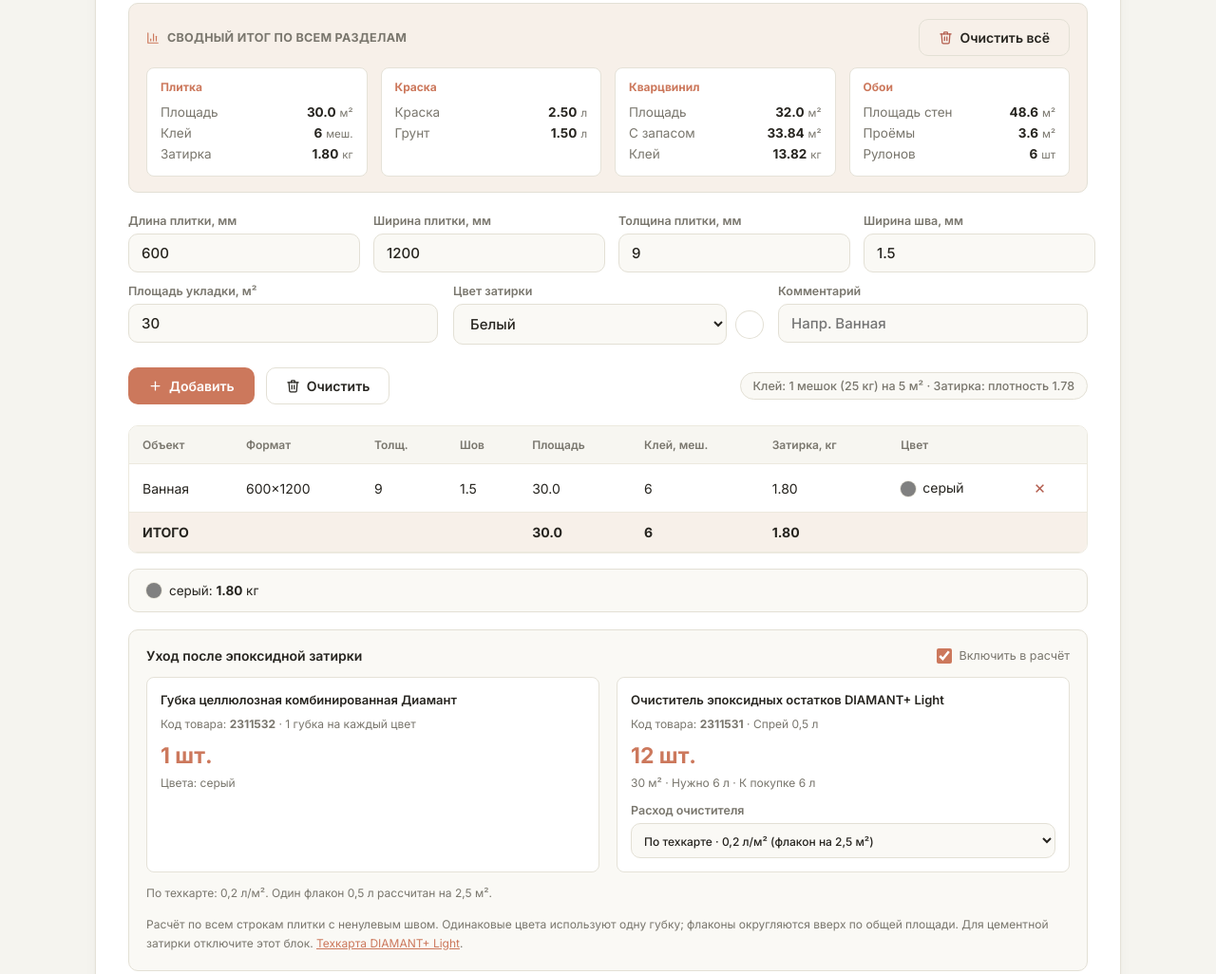
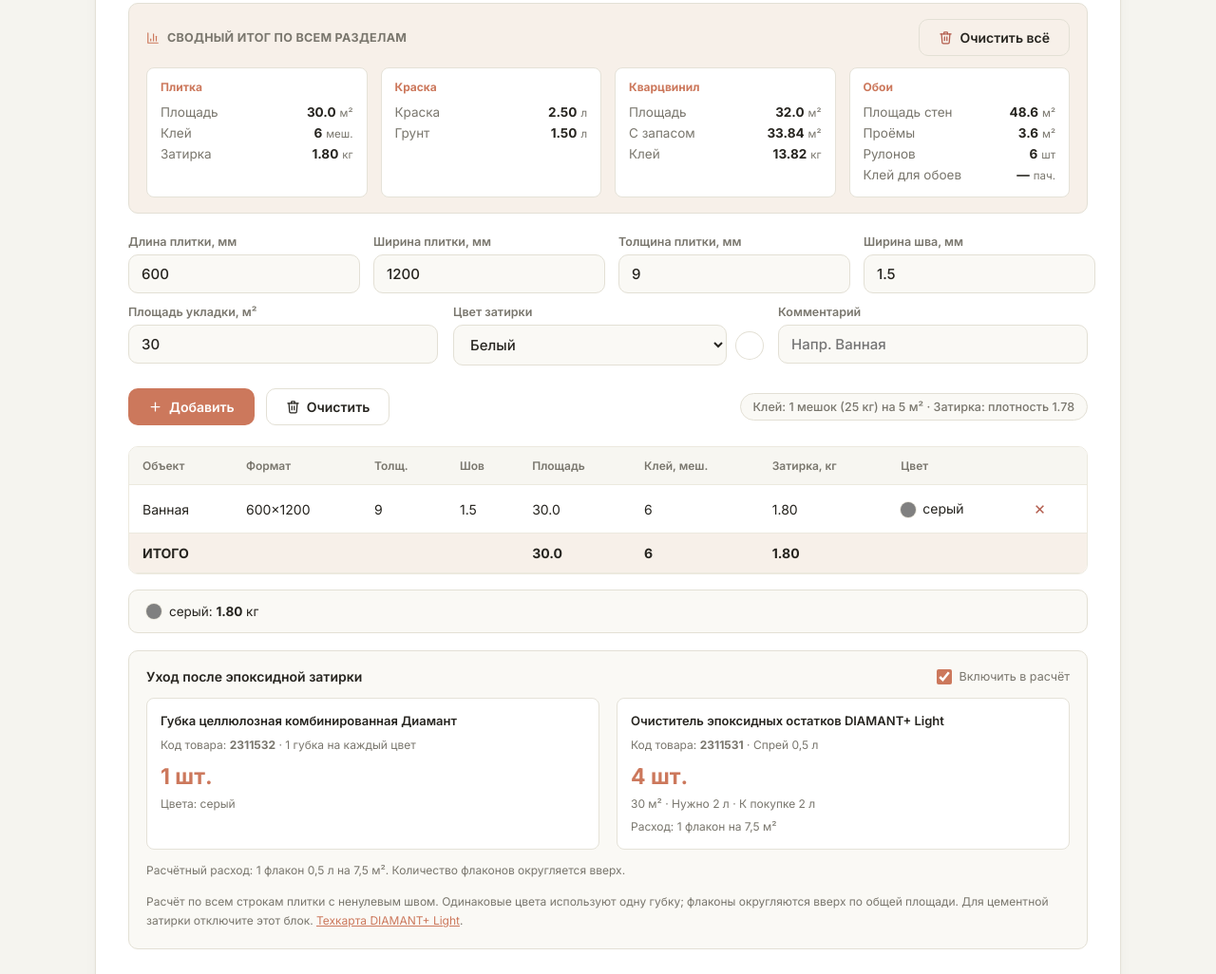
Before and after one commit to Sepewka/materialy, a plain HTML site: page index.html in a window 1280 px wide. Shown: the part 199-1225 px from the top of the page at 95% size. Drawn offline with Linux system fonts and the light colour scheme.

Commit message:
Enhance wallpaper glue calculation inputs
Added glue coverage and reserve input fields for wallpaper calculations.

```diff
--- a/index.html
+++ b/index.html
@@ -541,6 +541,7 @@
                     <div class="summary-block-row"><span>Площадь стен</span><span class="summary-value"><strong id="sumWpArea">0</strong><span class="unit">м²</span></span></div>
                     <div class="summary-block-row"><span>Проёмы</span><span class="summary-value"><strong id="sumWpOpenings">0</strong><span class="unit">м²</span></span></div>
                     <div class="summary-block-row"><span>Рулонов</span><span class="summary-value"><strong id="sumWpRolls">0</strong><span class="unit">шт</span></span></div>
+                    <div class="summary-block-row"><span>Клей для обоев</span><span class="summary-value"><strong id="sumWpGlue">—</strong><span class="unit">пач.</span></span></div>
                 </div>
             </div>
         </div>
@@ -643,13 +644,7 @@
                             <div class="tile-care-meta">Код товара: <strong>2311531</strong> · Спрей 0,5 л</div>
                             <div class="tile-care-quantity" id="tileCareBottles">0 шт.</div>
                             <div class="tile-care-meta" id="tileCareVolume"></div>
-                            <div class="form-group">
-                                <label for="tileCareCoverage">Расход очистителя</label>
-                                <select id="tileCareCoverage">
-                                    <option value="2.5">По техкарте · 0,2 л/м² (флакон на 2,5 м²)</option>
-                                    <option value="15">По опыту · флакон на 15 м²</option>
-                                </select>
-                            </div>
+                            <div class="tile-care-meta">Расход: 1 флакон на 7,5 м²</div>
                         </div>
                     </div>
                     <p class="tile-care-note" id="tileCareNote"></p>
@@ -830,6 +825,25 @@
                 Добавить дверь
             </button>
 
+            <div class="sub-label" style="margin-top:18px;">Клей для обоев</div>
+            <div class="grid-2" style="margin-top:8px;">
+                <div class="form-group">
+                    <label for="wpGlueCoverage">Покрытие одной пачки, м²</label>
+                    <input type="number" id="wpGlueCoverage" min="0.1" step="0.1" placeholder="Укажите с упаковки клея">
+                    <span class="hint">Для выбранного типа обоев. Если указан диапазон, берите меньшее значение.</span>
+                </div>
+                <div class="form-group">
+                    <label for="wpGlueReserve">Запас клея, %</label>
+                    <input type="number" id="wpGlueReserve" value="0" min="0" max="100" step="1">
+                    <span class="hint">Настройки общие для всех добавленных комнат.</span>
+                </div>
+            </div>
+            <div class="color-summary" style="margin-top:12px;" aria-live="polite">
+                <div class="color-summary-item">Под оклейку: <strong id="wpGlueArea">0</strong> м²</div>
+                <div class="color-summary-item">К покупке: <strong id="wpGluePacks">—</strong> пач.</div>
+                <div class="tile-care-meta" id="wpGlueHint">Укажите покрытие одной пачки.</div>
+            </div>
+
             <div class="sub-label" style="margin-top:18px;">Параметры рулона</div>
             <div class="grid-3" style="margin-top:8px;">
                 <div class="form-group">
@@ -1012,7 +1026,7 @@
         function renderTileCare() {
             const enabled = document.getElementById('tileCareEnabled').checked;
             document.getElementById('tileCareContent').hidden = !enabled;
-            const coverage = document.getElementById('tileCareCoverage').value === '15' ? 15 : 2.5;
+            const coverage = 7.5;
             const entries = tileEntries.filter(entry => Number(entry.joint) > 0 && Number(entry.area) > 0);
             const area = entries.reduce((sum, entry) => sum + Number(entry.area), 0);
             const colors = [...new Set(entries.map(entry => entry.color))];
@@ -1023,22 +1037,18 @@
             document.getElementById('tileCareColors').textContent = colors.length ? 'Цвета: ' + colors.join(', ') : 'Добавьте плитку с ненулевым швом';
             document.getElementById('tileCareBottles').textContent = (enabled ? bottles : 0) + ' шт.';
             document.getElementById('tileCareVolume').textContent = format(area) + ' м² · Нужно ' + format(liters) + ' л · К покупке ' + format(bottles * 0.5) + ' л';
-            document.getElementById('tileCareNote').textContent = coverage === 15
-                ? 'Выбран расчёт по опыту: 1 флакон на 15 м². Это в 6 раз меньше расхода из техкарты; фактический расход зависит от поверхности и загрязнения.'
-                : 'По техкарте: 0,2 л/м². Один флакон 0,5 л рассчитан на 2,5 м².';
+            document.getElementById('tileCareNote').textContent = 'Расчётный расход: 1 флакон 0,5 л на 7,5 м². Количество флаконов округляется вверх.';
         }
 
         function setupTileCare() {
             const enabled = document.getElementById('tileCareEnabled');
-            const coverage = document.getElementById('tileCareCoverage');
             try {
                 const saved = JSON.parse(localStorage.getItem('tileCareSettings') || '{}');
                 enabled.checked = saved.enabled !== false;
-                coverage.value = saved.coverage === '15' ? '15' : '2.5';
             } catch (e) {}
-            [enabled, coverage].forEach(control => control.addEventListener('change', function() {
+            [enabled].forEach(control => control.addEventListener('change', function() {
                 try {
-                    localStorage.setItem('tileCareSettings', JSON.stringify({ enabled: enabled.checked, coverage: coverage.value }));
+                    localStorage.setItem('tileCareSettings', JSON.stringify({ enabled: enabled.checked }));
                 } catch (e) {}
                 renderTileCare();
                 scheduleSyncHeights();
@@ -1431,6 +1441,44 @@
             return arr.length + ' шт · ' + area.toFixed(1) + ' м²';
         }
 
+        function calcWallpaperGlue(area, coverage, reserve) {
+            if (!Number.isFinite(coverage) || coverage <= 0 ||
+                !Number.isFinite(reserve) || reserve < 0 || reserve > 100) return null;
+            return Math.ceil(Math.max(0, area * (1 + reserve / 100) / coverage - 1e-9));
+        }
+
+        function renderWallpaperGlue() {
+            const area = wallpaperEntries.reduce((sum, entry) => sum + calcWallpaper(entry).netArea, 0);
+            const coverage = Number(document.getElementById('wpGlueCoverage').value);
+            const reserveInput = document.getElementById('wpGlueReserve').value;
+            const reserve = reserveInput.trim() === '' ? NaN : Number(reserveInput);
+            const packs = calcWallpaperGlue(area, coverage, reserve);
+            const format = value => value.toLocaleString('ru-RU', { maximumFractionDigits: 2 });
+            document.getElementById('wpGlueArea').textContent = format(area);
+            document.getElementById('wpGluePacks').textContent = packs === null ? '—' : packs;
+            document.getElementById('sumWpGlue').textContent = packs === null ? '—' : packs;
+            document.getElementById('wpGlueHint').textContent = packs === null
+                ? 'Укажите покрытие пачки больше нуля и запас от 0 до 100%.'
+                : 'Стены минус окна и двери · С запасом: ' + format(area * (1 + reserve / 100)) + ' м² · Округление вверх по всем комнатам.';
+        }
+
+        function setupWallpaperGlue() {
+            const coverage = document.getElementById('wpGlueCoverage');
+            const reserve = document.getElementById('wpGlueReserve');
+            try {
+                const saved = JSON.parse(localStorage.getItem('wallpaperGlueSettings') || '{}');
+                if (saved && Number(saved.coverage) > 0 && Number.isFinite(Number(saved.coverage))) coverage.value = saved.coverage;
+                if (saved && saved.reserve !== undefined && Number(saved.reserve) >= 0 && Number(saved.reserve) <= 100) reserve.value = saved.reserve;
+            } catch (e) {}
+            [coverage, reserve].forEach(control => control.addEventListener('input', function() {
+                try {
+                    localStorage.setItem('wallpaperGlueSettings', JSON.stringify({ coverage: coverage.value, reserve: reserve.value }));
+                } catch (e) {}
+                renderWallpaperGlue();
+                scheduleSyncHeights();
+            }));
+        }
+
         function renderWallpaperTable() {
             const tbody = document.getElementById('wpTableBody');
             tbody.innerHTML = '';
@@ -1468,6 +1516,7 @@
             document.getElementById('sumWpArea').textContent = totalWallArea.toFixed(1);
             document.getElementById('sumWpOpenings').textContent = totalOpeningsArea.toFixed(1);
             document.getElementById('sumWpRolls').textContent = totalRolls;
+            renderWallpaperGlue();
 
             if (anyError) {
                 console.warn('Некоторые рулоны короче одной полосы — проверьте высоту стен и длину рулона.');
@@ -1636,6 +1685,7 @@
         window.addEventListener('DOMContentLoaded', function() {
             loadData();
             setupTileCare();
+            setupWallpaperGlue();
 
             let seeded = false;
             try { seeded = localStorage.getItem('appSeeded') === '1'; } catch (e) {}
```
